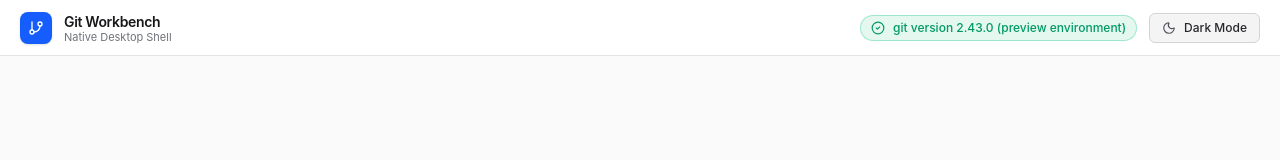
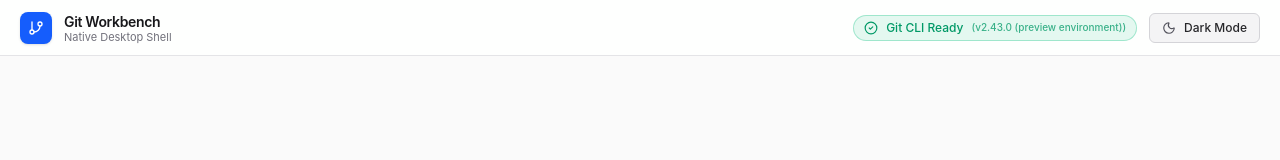
Before and after one commit to drSenkuIshigami/branchcraft, a React (Vite) app: page / in a window 1280 px wide. Shown: the top 160 px of the page. Built offline with nearby package versions, Linux system fonts and the light colour scheme; no server answers.

Commit message:
feat(ui): refine git status badge display
Update the UI to show a cleaner status indicator with tooltips, version formatting, and complete the "Safe Git Installation Check" milestone.

```diff
--- a/src/components/GitStatusBadge.tsx
+++ b/src/components/GitStatusBadge.tsx
@@ -20,7 +20,7 @@ export const GitStatusBadge: React.FC<GitStatusBadgeProps> = ({ status, loading,
         }`}
       >
         <Loader2 className="w-3 h-3 animate-spin text-blue-500" />
-        <span>Checking Git environment...</span>
+        <span>Checking Git...</span>
       </div>
     );
   }
@@ -30,9 +30,10 @@ export const GitStatusBadge: React.FC<GitStatusBadgeProps> = ({ status, loading,
       <div
         id="git-status-unavailable"
         className="flex items-center gap-2 px-2.5 py-1 rounded-full text-xs font-medium border border-rose-500/30 bg-rose-500/10 text-rose-500"
+        title={status?.error || 'Git executable not detected in system PATH'}
       >
         <AlertCircle className="w-3.5 h-3.5 shrink-0" />
-        <span>Git CLI not detected in system PATH</span>
+        <span>Git Not Found</span>
       </div>
     );
   }
@@ -41,9 +42,15 @@ export const GitStatusBadge: React.FC<GitStatusBadgeProps> = ({ status, loading,
     <div
       id="git-status-available"
       className="flex items-center gap-2 px-2.5 py-1 rounded-full text-xs font-medium border border-emerald-500/30 bg-emerald-500/10 text-emerald-600 dark:text-emerald-400"
+      title={status.version || 'Git CLI Ready'}
     >
       <CheckCircle2 className="w-3.5 h-3.5 shrink-0" />
-      <span>{status.version || 'Git CLI Ready'}</span>
+      <span>Git CLI Ready</span>
+      {status.version && (
+        <span className="text-[10px] opacity-75 hidden sm:inline">
+          ({status.version.replace(/^git version /i, 'v')})
+        </span>
+      )}
     </div>
   );
 };
```
Also changed, not shown: 1 other file (tests, documents, lock files or other folders).
